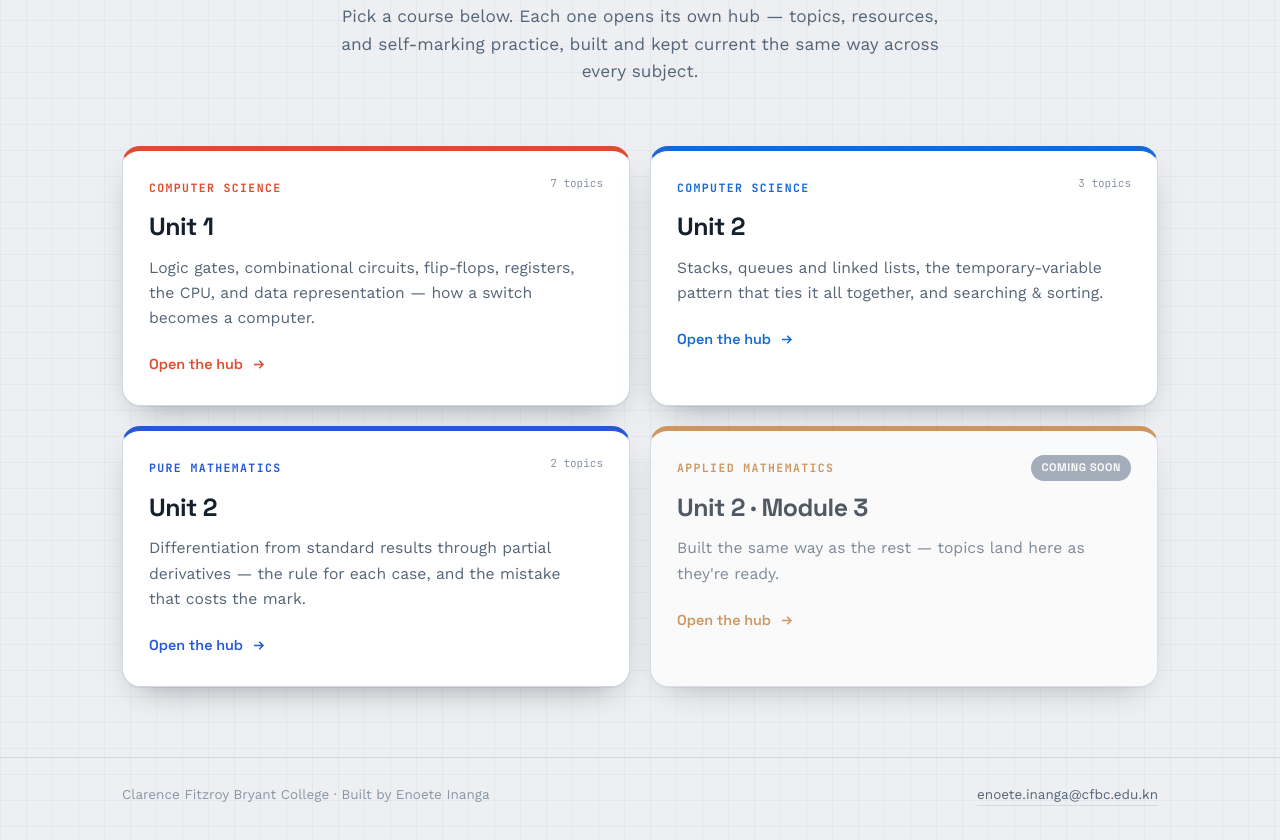
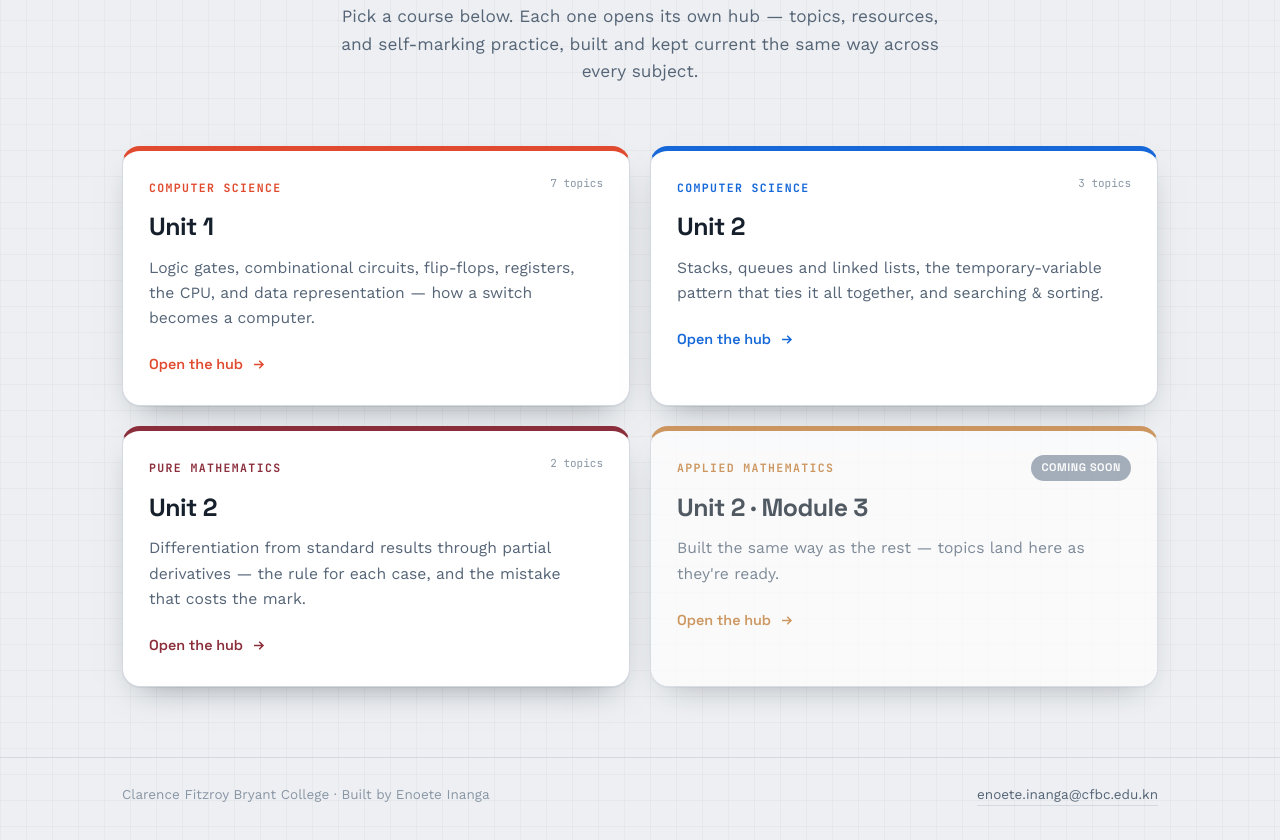
Before and after one commit to enoete/cfbc_hub, a plain HTML site: page index.html in a window 1280 px wide. Shown: the part 318-1158 px from the top of the page. Drawn offline with nearby package versions, Linux system fonts and the light colour scheme.

Commit message:
Sync pure math tile accent with the hub's new maroon palette
Co-Authored-By: Claude Sonnet 5 <noreply@anthropic.com>

```diff
--- a/index.html
+++ b/index.html
@@ -116,7 +116,7 @@ footer a:hover{color:var(--ink);border-color:var(--ink3)}
       <span class="go">Open the hub <svg viewBox="0 0 20 20" fill="none" stroke="currentColor" stroke-width="2"><path d="M4 10h12M11 5l5 5-5 5"/></svg></span>
     </a>
 
-    <a class="tile" style="--accent:#2557D6" href="https://enoete.github.io/puremathu2_hub/">
+    <a class="tile" style="--accent:#8B2E3B" href="https://enoete.github.io/puremathu2_hub/">
       <div class="stat">2 topics</div>
       <div class="kicker">Pure Mathematics</div>
       <h2>Unit 2</h2>
```
